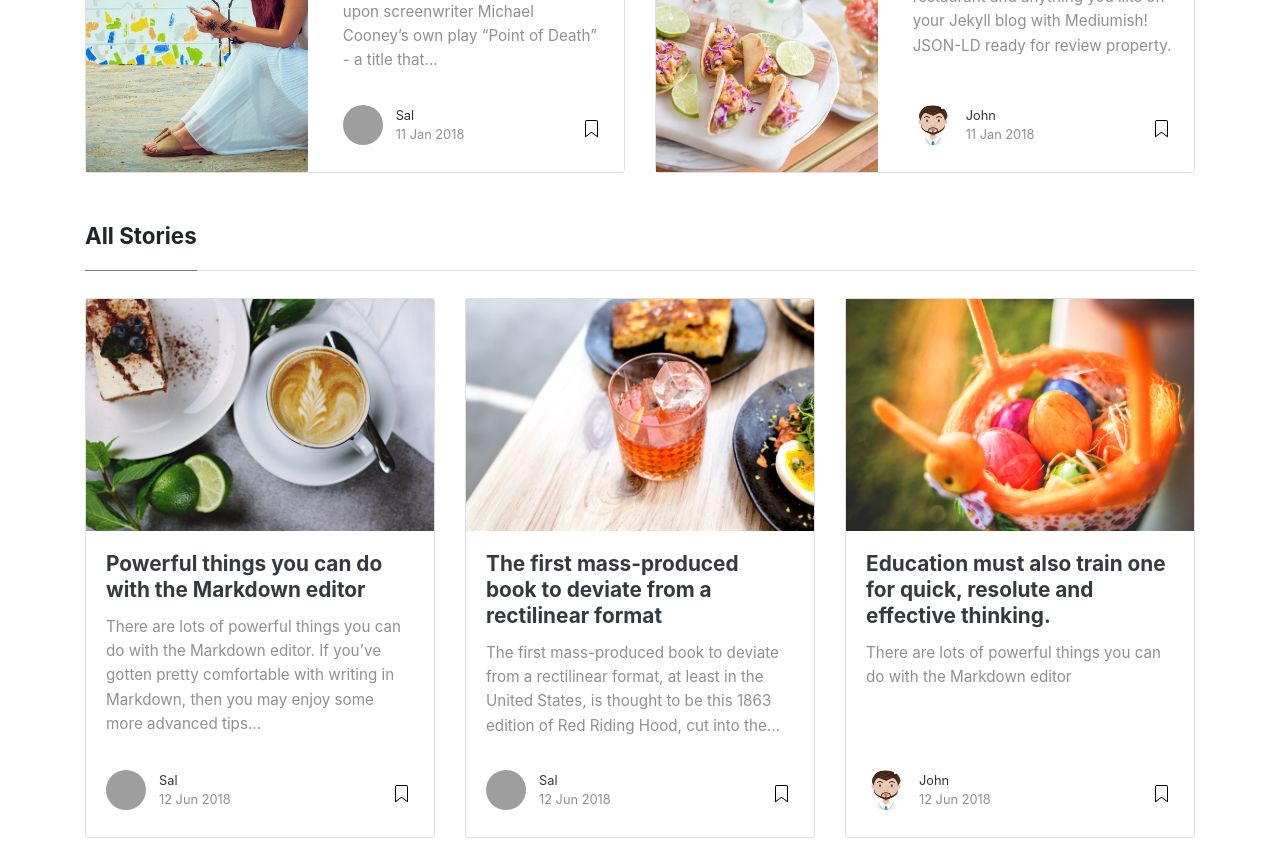
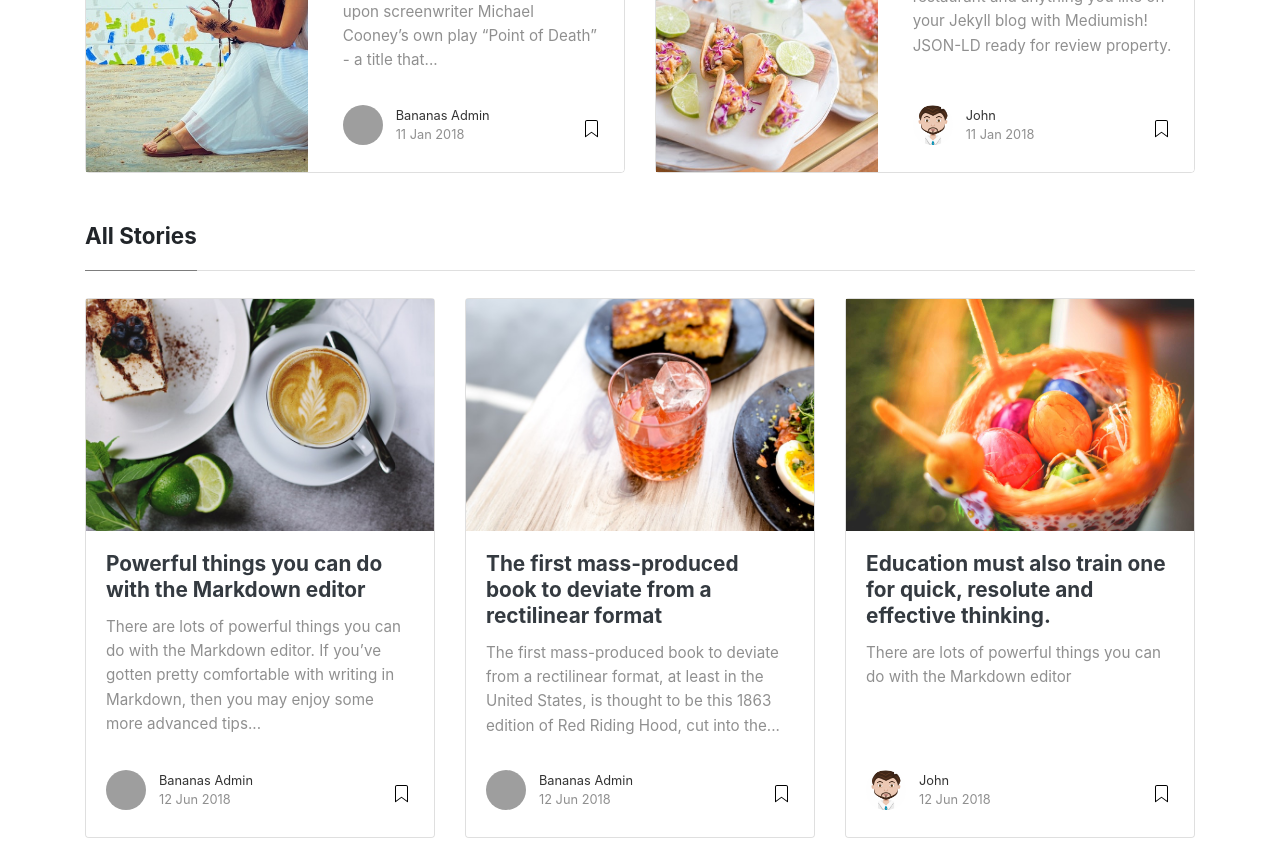
Before and after one commit to bananasnyc/platanos, a Jekyll site: the page built from index.html, in a window 1280 px wide and 1400 px high, scrolled down 270 px. Shown: the part 152-1018 px from the top of the window. Built offline with Jekyll 4.4.1, drawn with Linux system fonts in a browser that asks for light colours; nearby versions of some CDN libraries; the list of posts is cut into pages by our own code; some of the changed text lies outside the part shown; grey boxes are pictures that could not be loaded.

Commit message:
changed config.yml configs

```diff
--- a/_config.yml
+++ b/_config.yml
@@ -4,7 +4,7 @@ title: "Mediumish"
 description: "Jekyll template, Medium styled, free for bloggers."
 logo: 'assets/images/logo.png'
 favicon: 'assets/images/logo.png'
-baseurl: /mediumish-theme-jekyll
+baseurl: ''
 google_analytics: 'UA-46278016-1'
 disqus: 'demowebsite'
 mailchimp-list: 'https://wowthemes.us11.list-manage.com/subscribe/post?u=8aeb20a530e124561927d3bd8&amp;id=8c3d2d214b'
@@ -14,8 +14,8 @@ permalink: /:title/
 # Authors
 authors:
   sal:
-    name: Sal
-    display_name: Sal
+    name: bananas_admin
+    display_name: Bananas Admin
     gravatar: e56154546cf4be74e393c62d1ae9f9d4
     email: wowthemesnet@gmail.com
     web: https://www.wowthemes.net
```
